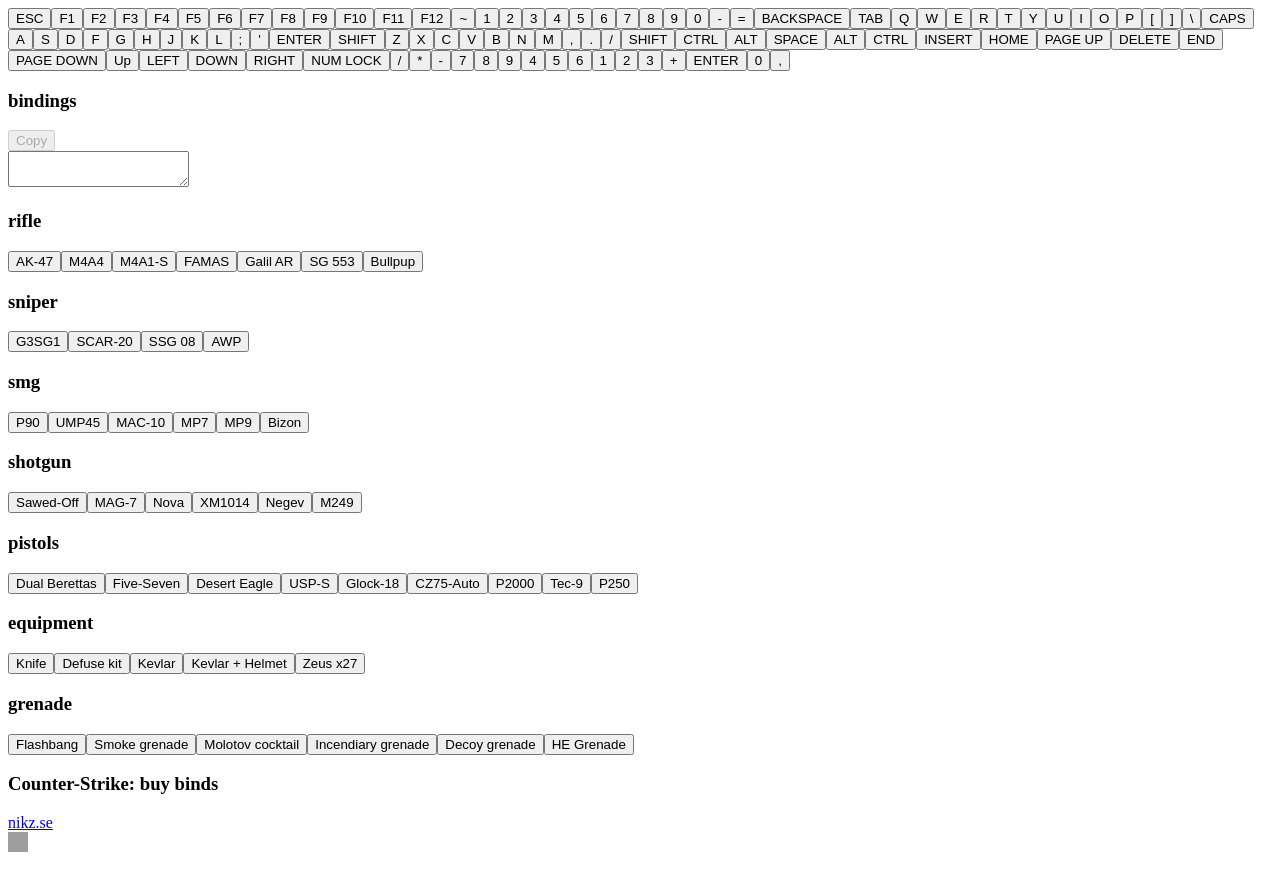
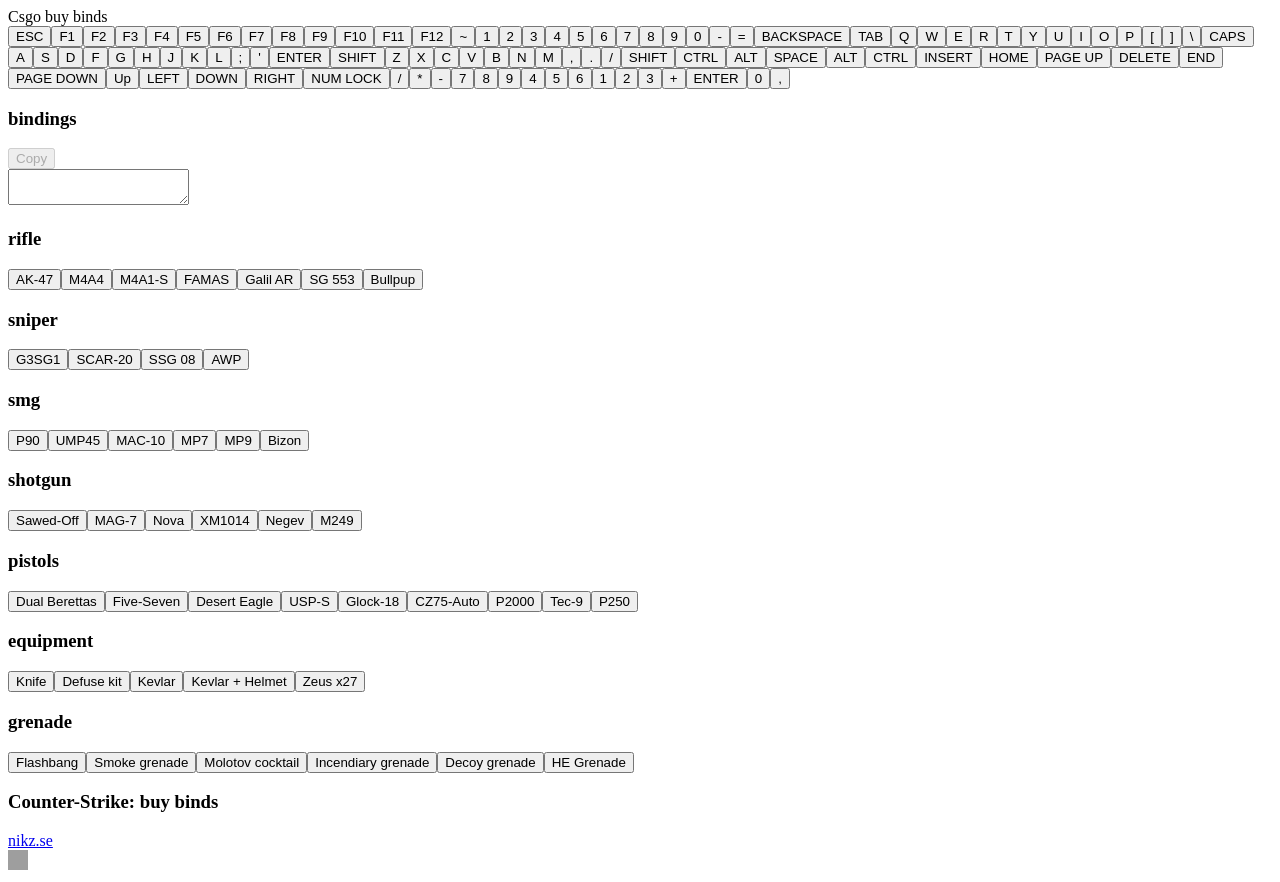
Before and after one commit to nksfrank/buybinds, a React app: page / in a window 1280 px wide. Built offline with nearby package versions, Linux system fonts and the light colour scheme; grey boxes are pictures that could not be loaded; the HTML template or start-up script is replaced by a standard one.

Commit message:
add header block

```diff
--- a/src/index.jsx
+++ b/src/index.jsx
@@ -2,7 +2,7 @@
 import ReactDOM from 'react-dom';
 import { Keyboard, Key } from './keyboard/index';
 import { Bind } from './bind/index';
-import { Section, Footer } from './layout/index';
+import { Section, Header, Footer } from './layout/index';
 
 class App extends React.Component {
   constructor(props) {
@@ -65,6 +65,7 @@
   render() {
     return (
       <div className="main">
+        <Header />
         <Section className="white">
           <Keyboard key="keyboard">
             {key => (
--- /dev/null
+++ b/src/layout/header.jsx
@@ -0,0 +1,8 @@
+import React from 'react';
+import { Section } from './section';
+
+export const Header = ({}) => (
+  <Section>
+    <header className="header">Csgo buy binds</header>
+  </Section>
+);
--- a/src/layout/index.jsx
+++ b/src/layout/index.jsx
@@ -1,2 +1,3 @@
 export * from './section';
 export * from './footer';
+export * from './header';
```
Also changed, not shown: 1 other file (tests, documents, lock files or other folders).
